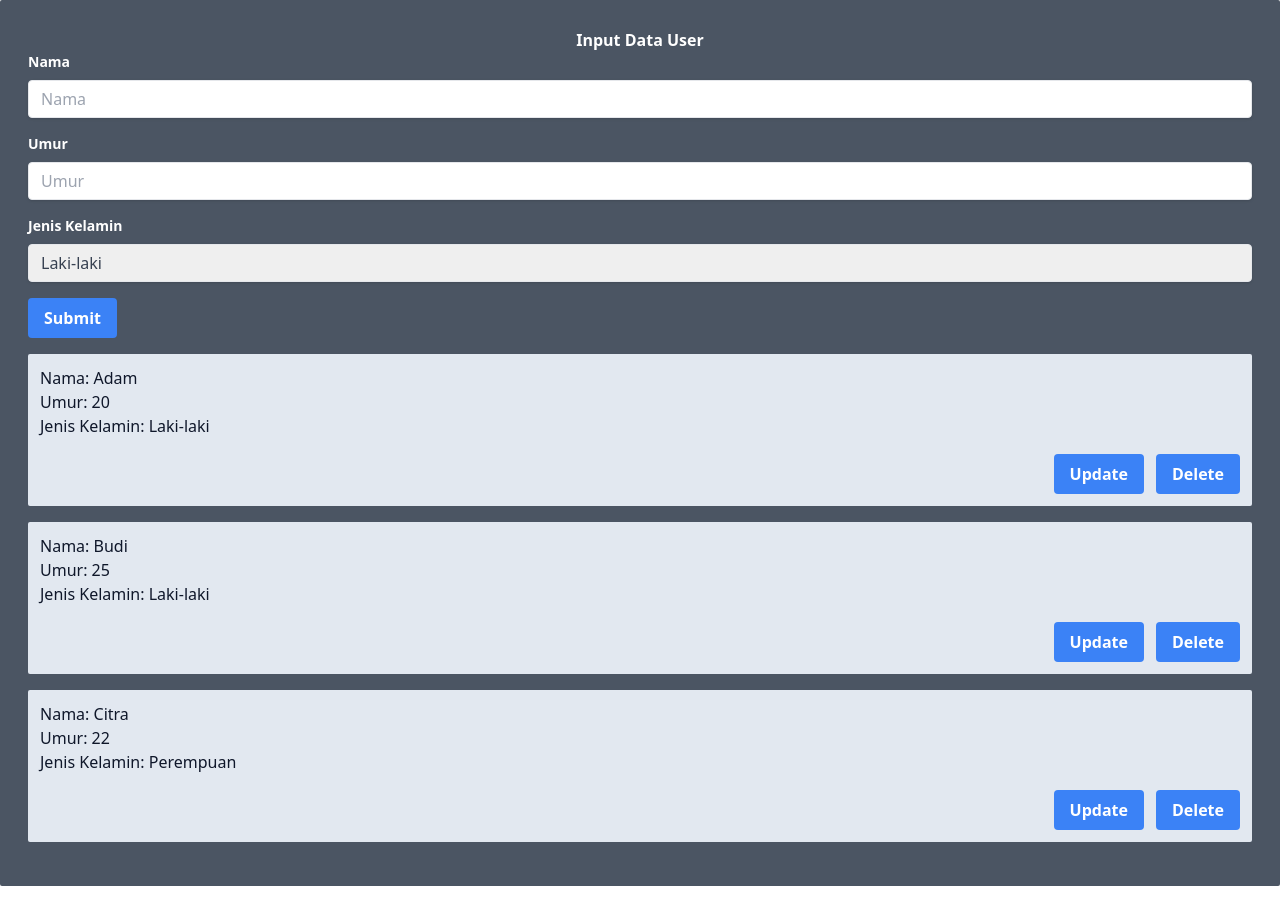
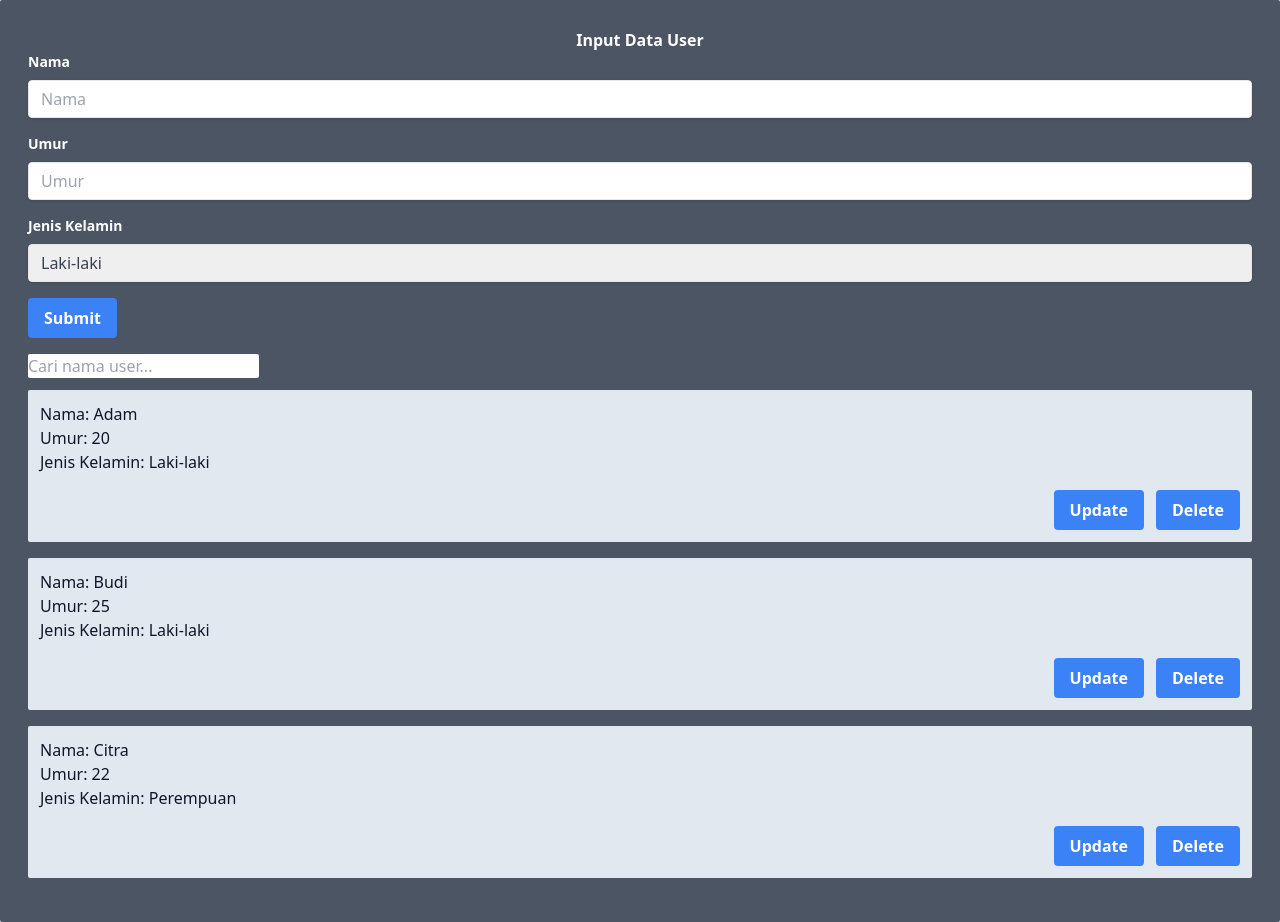
Before and after one commit to HafizhMA/input-data-user, a React (Vite) app: page / in a window 1280 px wide. Before the commit the page ends 886 px from the top, so only its background shows below. Built offline with nearby package versions, Linux system fonts and the light colour scheme.

Commit message:
refactor useState dataUser, membuat fitur search user

```diff
--- a/src/App.jsx
+++ b/src/App.jsx
@@ -8,8 +8,7 @@ function App() {
     jeniskelamin: "Laki-laki",
   };
 
-  const [dataUser, setDataUser] = useState(
-    JSON.parse(localStorage.getItem("dataUser")) || [
+  const initialDataUser = [
     {
       id: 1,
       nama: "Adam",
@@ -28,11 +27,15 @@ function App() {
       umur: 22,
       jeniskelamin: "Perempuan",
     },
-    ]
+  ];
+
+  const [dataUser, setDataUser] = useState(
+    JSON.parse(localStorage.getItem("dataUser")) || initialDataUser
   );
 
   const [formData, setFormData] = useState(initialFormData);
   const [selectedId, setSelectedId] = useState(-1);
+  const [searchUser, setSearchUser] = useState("");
 
   useEffect(() => {
     localStorage.setItem("dataUser", JSON.stringify(dataUser));
@@ -83,6 +86,12 @@ function App() {
     setDataUser(newDataUser);
     setSelectedId(-1);
   };
+
+  const filteredUser = searchUser
+    ? dataUser.filter((user) =>
+        user.nama.toLowerCase().includes(searchUser.toLowerCase())
+      )
+    : dataUser;
 
   return (
     <>
@@ -152,7 +161,19 @@ function App() {
           </div>
 
           <div className="output-Container">
-            {dataUser.map((user) => (
+            <div className="search-container mb-3">
+              <input
+                className="rounded-sm text-black"
+                type="text"
+                placeholder="Cari nama user..."
+                value={searchUser}
+                onChange={(e) => setSearchUser(e.target.value)}
+              />
+            </div>
+            {filteredUser.length === 0 ? (
+              <p>data user tidak ditemukan...</p>
+            ) : (
+              filteredUser.map((user) => (
                 <div
                   className="user-data mb-4 bg-slate-200 text-slate-900 rounded-sm p-3"
                   key={user.id}
@@ -175,7 +196,8 @@ function App() {
                     </button>
                   </div>
                 </div>
-            ))}
+              ))
+            )}
           </div>
         </div>
       </section>
```
Lines whose indentation alone changed are shown as unchanged.
